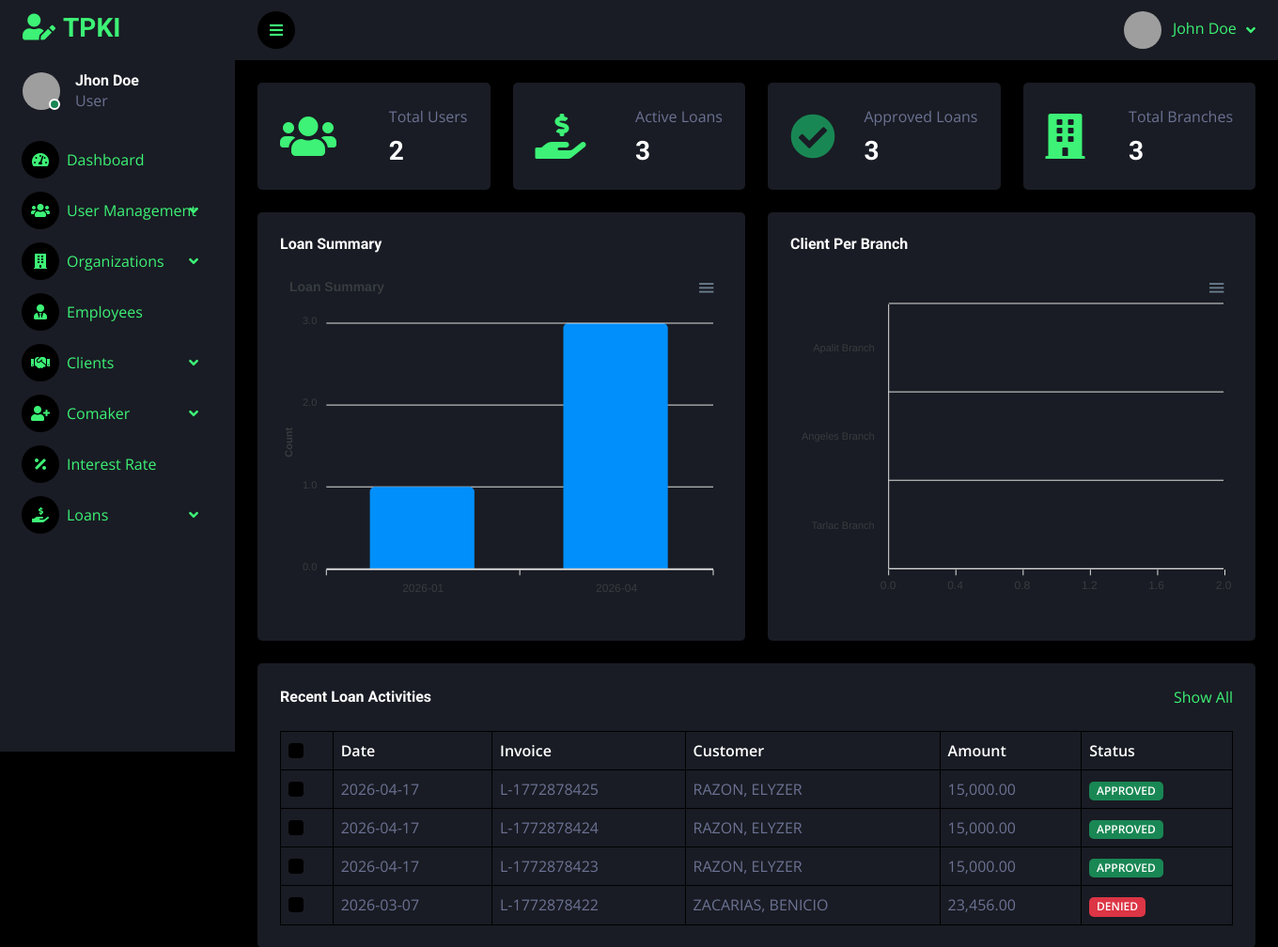
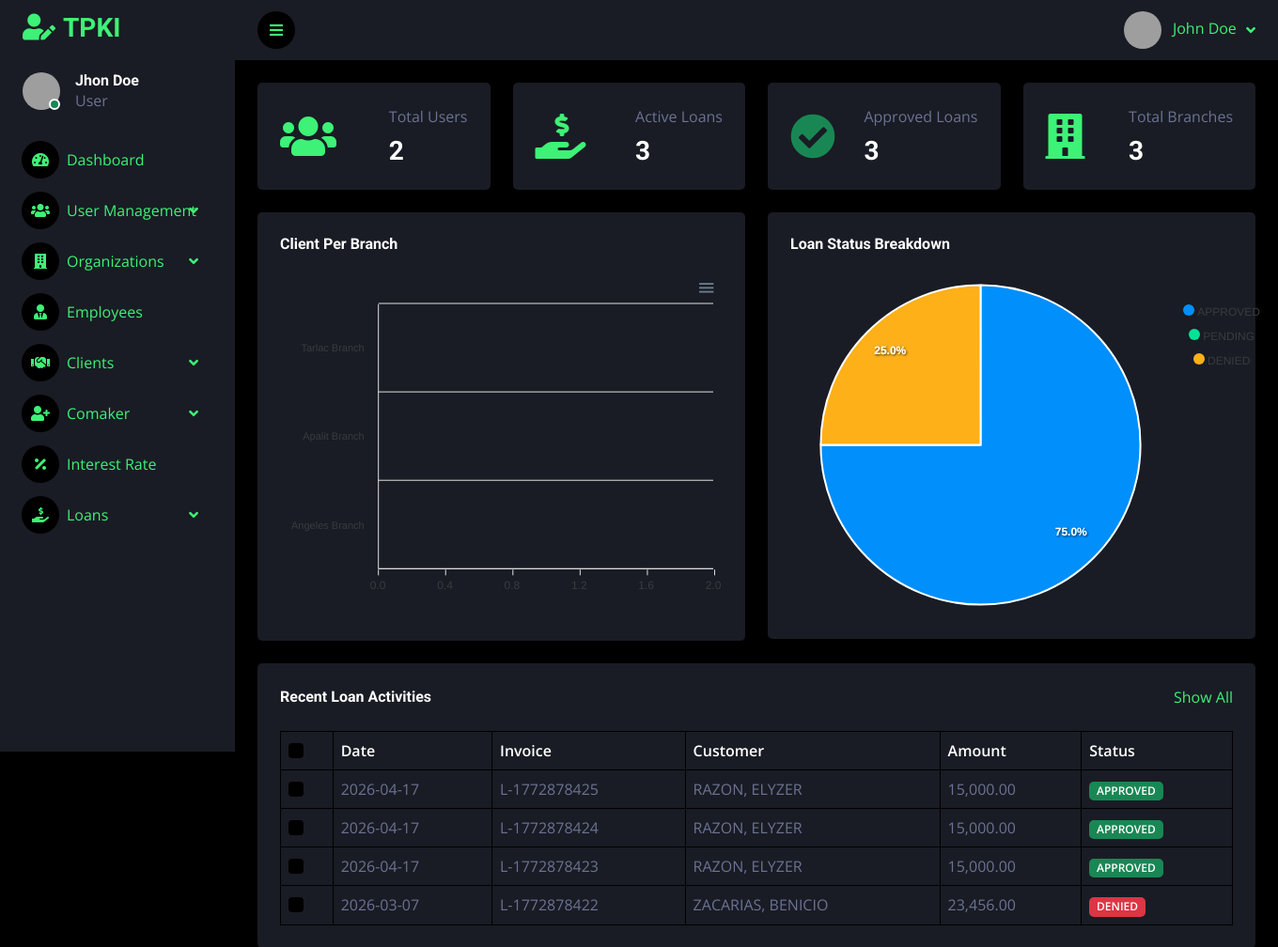
Before and after one commit to jordanzap-glitch/tpki-mqc, a PHP site: page /admin/index.php in a window 1360 px wide. Shown: the top 1008 px of the page at 94% size. Run offline with PHP 8.4, Linux system fonts and the light colour scheme; data comes from the database, SQL or seed files in the repository; some libraries are stand-ins or nearby versions; grey boxes are pictures that could not be loaded.

Commit message:
fix: Remove loan summary aggregation and update chart rendering for loan status breakdown

```diff
--- a/admin/index.php
+++ b/admin/index.php
@@ -48,49 +48,7 @@
     $totalBranches = intval($r4['cnt'] ?? 0);
     mysqli_free_result($res4);
 }
-// Prepare loan summary aggregated by year and quarter
-// Prepare arrays for chart categories (date labels) and counts
-$loanCategories = [];
-$loanCounts = [];
-// Safer aggregation in PHP to avoid SQL DATE parsing errors
-$sqlSum = "SELECT Effective_Date FROM tbl_loan_info WHERE Effective_Date IS NOT NULL AND Effective_Date <> '' AND Effective_Date <> '0000-00-00'";
-$resSum = safe_query($conn, $sqlSum);
-$agg = [];
-if ($resSum) {
-    while ($row = mysqli_fetch_assoc($resSum)) {
-        $ed = trim($row['Effective_Date'] ?? '');
-        if ($ed === '') continue;
-        // try strtotime, fall back to DateTime
-        $ts = strtotime($ed);
-        if ($ts === false) {
-            try { $dt = new DateTime($ed); $ts = $dt->getTimestamp(); } catch (Exception $e) { continue; }
-        }
-        $yr = intval(date('Y', $ts));
-        $mon = intval(date('n', $ts));
-        $q = intval(floor(($mon - 1) / 3) + 1);
-        $key = sprintf('%04d-Q%d', $yr, $q);
-        if (!isset($agg[$key])) $agg[$key] = ['yr' => $yr, 'q' => $q, 'cnt' => 0];
-        $agg[$key]['cnt']++;
-    }
-    mysqli_free_result($resSum);
-}
-
-// Sort aggregated keys by year then quarter
-usort($agg, function($a, $b){ if ($a['yr'] !== $b['yr']) return $a['yr'] <=> $b['yr']; return $a['q'] <=> $b['q']; });
-foreach ($agg as $item) {
-    $yr = intval($item['yr']);
-    $q = intval($item['q']);
-    $cnt = intval($item['cnt']);
-    $month = 1;
-    if ($q === 1) $month = 1;
-    elseif ($q === 2) $month = 4;
-    elseif ($q === 3) $month = 7;
-    elseif ($q === 4) $month = 10;
-    // use YYYY-MM for category label
-    $dateStr = sprintf('%04d-%02d', $yr, $month);
-    $loanCategories[] = $dateStr;
-    $loanCounts[] = $cnt;
-}
+// Loan Summary removed — chart handled elsewhere if needed
 
 // Prepare branch summary: categories (Branch_Name) and data (client counts)
 $branchCategories = [];
@@ -107,6 +65,21 @@
         $branchData[] = intval($br['cnt'] ?? 0);
     }
     mysqli_free_result($resB);
+}
+
+// Prepare loan status counts for pie chart (APPROVED, PENDING, DENIED)
+$statusLabels = ['APPROVED','PENDING','DENIED'];
+$statusCounts = array_fill(0, count($statusLabels), 0);
+$sqlStatus = "SELECT Loan_Status, COUNT(id) AS cnt FROM tbl_loan_info GROUP BY Loan_Status";
+$resS = safe_query($conn, $sqlStatus);
+if ($resS) {
+    while ($s = mysqli_fetch_assoc($resS)) {
+        $st = strtoupper(trim($s['Loan_Status'] ?? ''));
+        $cnt = intval($s['cnt'] ?? 0);
+        $idx = array_search($st, $statusLabels, true);
+        if ($idx !== false) $statusCounts[$idx] = $cnt;
+    }
+    mysqli_free_result($resS);
 }
 ?>
 <!DOCTYPE html>
@@ -195,17 +168,17 @@
                     <div class="col-md-6">
                         <div class="bg-secondary text-center rounded p-4">
                             <div class="d-flex align-items-center justify-content-between mb-4">
-                                <h6 class="mb-0">Loan Summary</h6>
+                                <h6 class="mb-0">Client Per Branch</h6>
                             </div>
-                            <div id="chart"></div>
+                            <div id="chart_branch"></div>
                         </div>
                     </div>
                     <div class="col-md-6">
                         <div class="bg-secondary text-center rounded p-4">
                             <div class="d-flex align-items-center justify-content-between mb-4">
-                                <h6 class="mb-0">Client Per Branch</h6>
+                                <h6 class="mb-0">Loan Status Breakdown</h6>
                             </div>
-                            <div id="chart_branch"></div>
+                            <div id="chart_status"></div>
                         </div>
                     </div>
                 </div>
@@ -274,41 +247,7 @@
     <!-- Template Javascript -->
     <script src="../js/main.js"></script>
         <script>
-                (function(){
-                                var categories = <?php echo json_encode($loanCategories); ?> || [];
-                                var counts = <?php echo json_encode($loanCounts); ?> || [];
-
-                                var options = {
-                                    series: [{
-                                        name: 'Loans',
-                                        data: counts
-                                    }],
-                                    chart: {
-                                        type: 'bar',
-                                        height: 350
-                                    },
-                                    plotOptions: {
-                                        bar: {
-                                            horizontal: false,
-                                            columnWidth: '55%',
-                                            borderRadius: 5,
-                                            borderRadiusApplication: 'end'
-                                        }
-                                    },
-                                    dataLabels: { enabled: false },
-                                    stroke: { show: true, width: 2, colors: ['transparent'] },
-                                    xaxis: { categories: categories },
-                                    yaxis: { title: { text: 'Count' } },
-                                    fill: { opacity: 1 },
-                                    tooltip: { y: { formatter: function(val){ return ''+val; } } },
-                                    title: { text: 'Loan Summary' }
-                                };
-
-                                var chartEl = document.querySelector('#chart');
-                                if (chartEl) {
-                                        var chart = new ApexCharts(chartEl, options);
-                                        chart.render();
-                                }
+            (function(){
                 // Branch summary horizontal bar
                 var branchCategories = <?php echo json_encode($branchCategories); ?> || [];
                 var branchData = <?php echo json_encode($branchData); ?> || [];
@@ -324,8 +263,35 @@
                     var chartB = new ApexCharts(chartElB, optionsBranch);
                     chartB.render();
                 }
+
+                                                // Loan status pie chart
+                                                var statusLabels = <?php echo json_encode($statusLabels); ?> || [];
+                                                var statusSeries = <?php echo json_encode($statusCounts); ?> || [];
+                                                var optionsStatus = {
+                                                    series: statusSeries,
+                                                    chart: { width: 520, height: 420, type: 'pie' },
+                                                    labels: statusLabels,
+                                                    responsive: [{
+                                                        breakpoint: 768,
+                                                        options: {
+                                                            chart: { width: 360, height: 320 },
+                                                            legend: { position: 'bottom' }
+                                                        }
+                                                    }, {
+                                                        breakpoint: 480,
+                                                        options: {
+                                                            chart: { width: 260, height: 260 },
+                                                            legend: { position: 'bottom' }
+                                                        }
+                                                    }]
+                                                };
+                                                var chartElS = document.querySelector('#chart_status');
+                                                if (chartElS) {
+                                                        var chartS = new ApexCharts(chartElS, optionsStatus);
+                                                        chartS.render();
+                                                }
             })();
-            </script>
+        </script>
     <script>
     // Populate Recent Loan Activities table using loan_record.php fetch_loans endpoint
     (function(){
```
